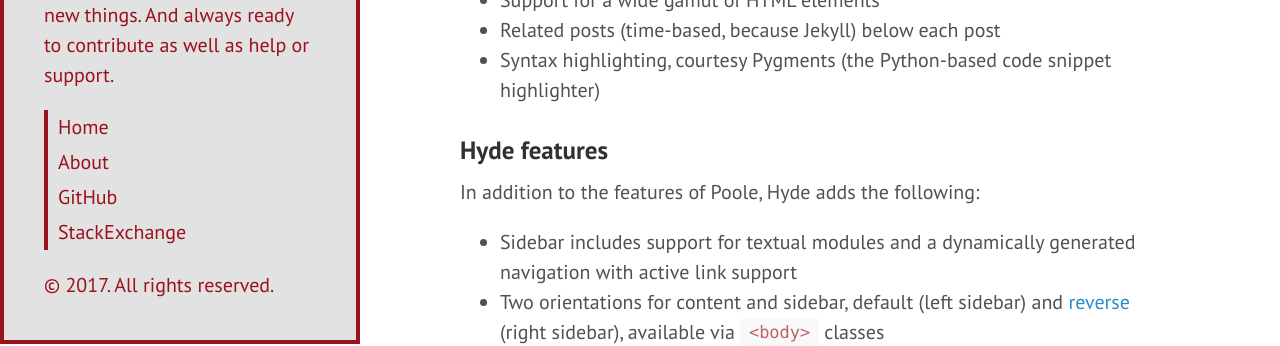
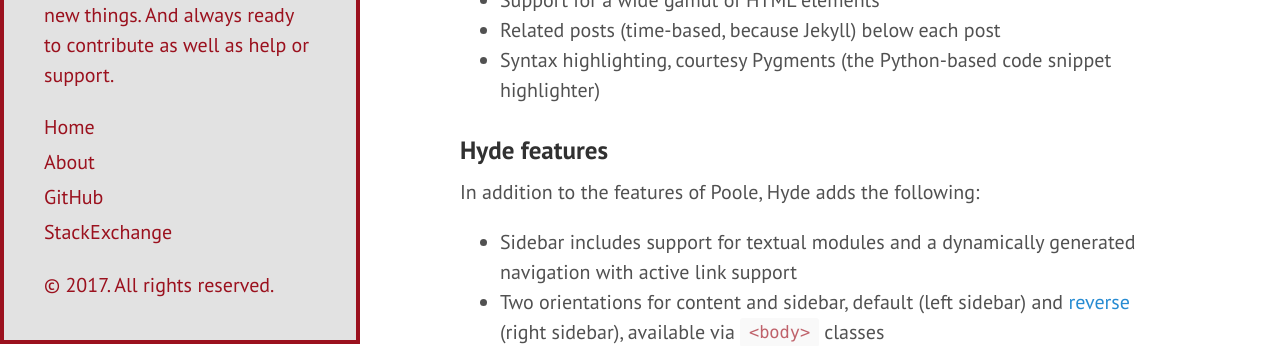
Before and after one commit to khanrn/codemascot.github.io, a Jekyll site: the page built from index.html, in a window 1280 px wide. Shown: the part 556-902 px from the top of the page. Built offline with Jekyll 4.4.1, drawn with Linux system fonts in a browser that asks for light colours; Markdown is read by kramdown in place of the engine named in the settings; the list of posts is cut into pages by our own code.

Commit message:
Style Update

```diff
--- a/public/css/hyde.css
+++ b/public/css/hyde.css
@@ -87,18 +87,15 @@
 /* Sidebar nav */
 .sidebar-nav {
   margin-bottom: 1rem;
-  border-left: 4px solid;
 }
 .sidebar-nav-item {
   display: block;
   line-height: 1.75;
-  padding-left: 10px;
 }
 a.sidebar-nav-item:hover,
 a.sidebar-nav-item:focus {
-  text-decoration: none;
-  background: #9b111e;
-  color: #fff;
+  text-decoration: line-through;
+  font-weight: 700;
 }
 .sidebar-nav-item.active {
   font-weight: bold;
```
